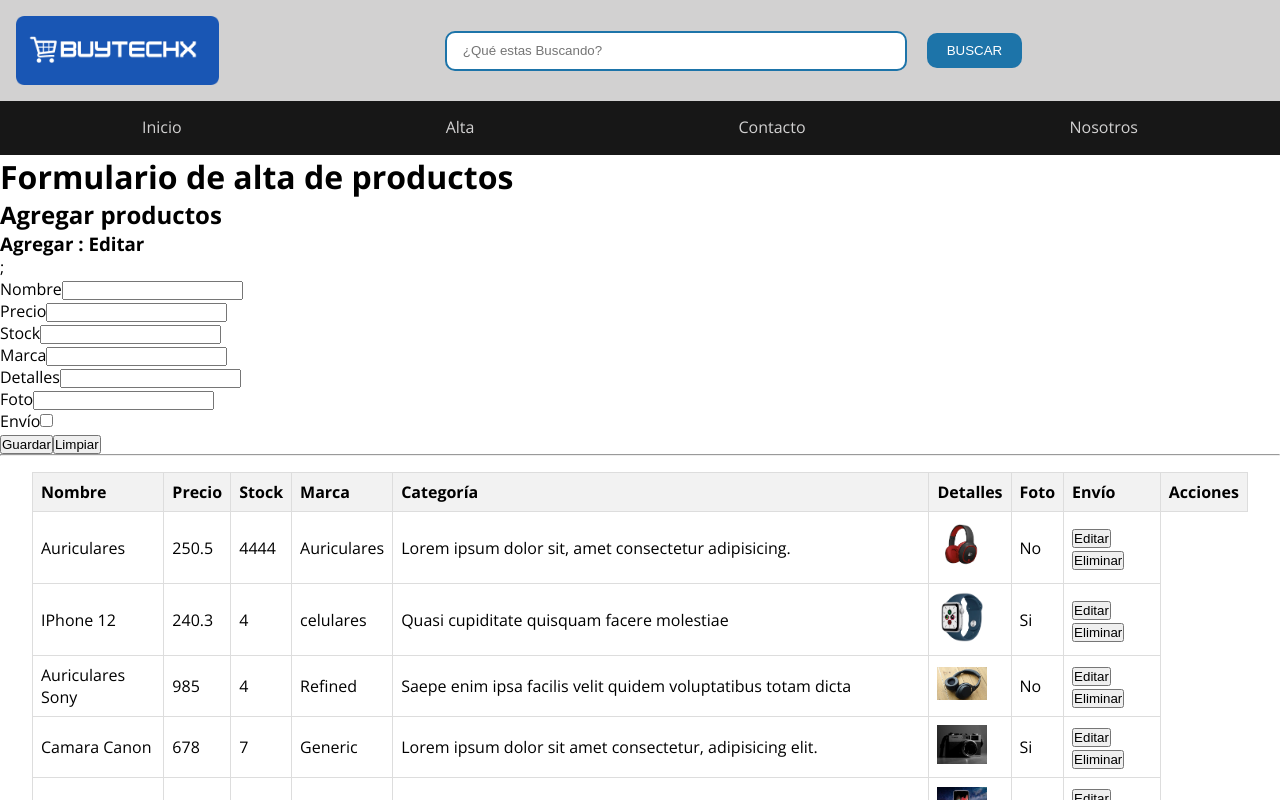
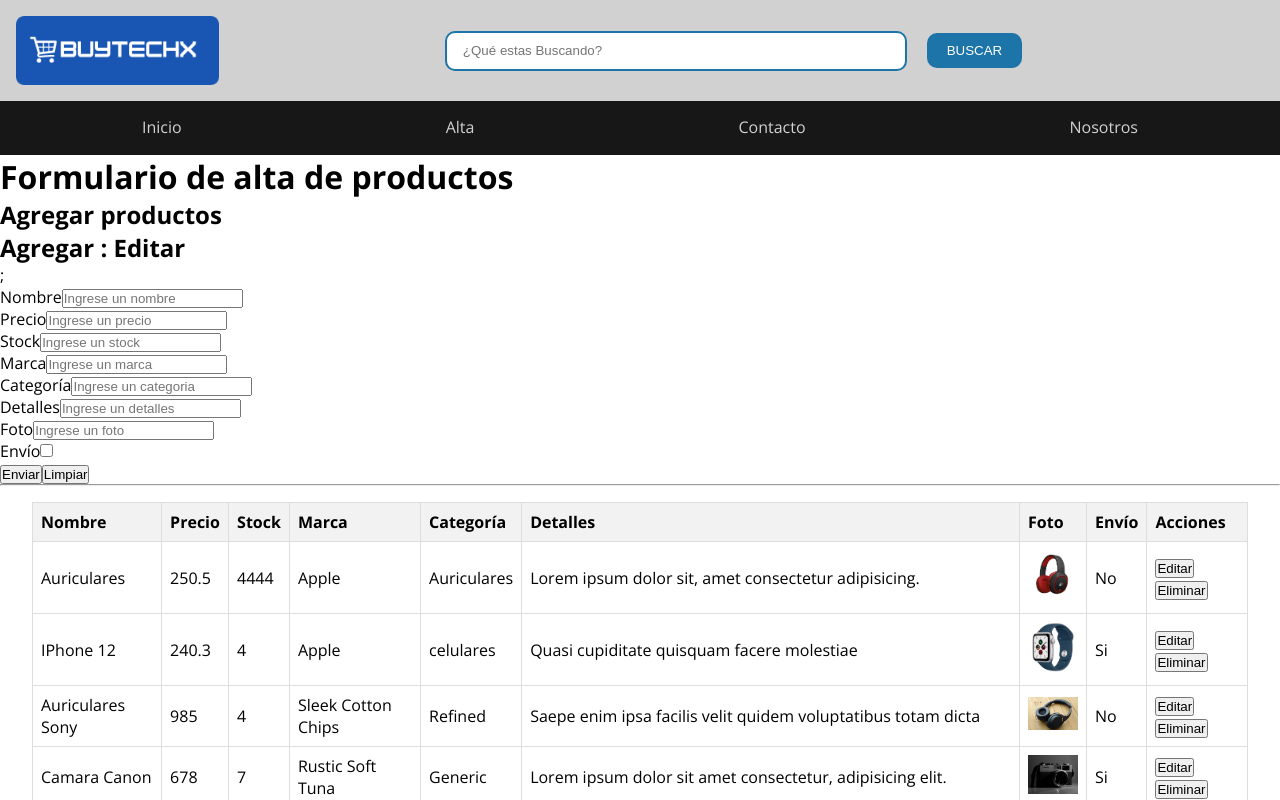
Before and after one commit to EzequielArocha/bc-62130-integrador-etapa-2, a React (Vite) app: page /alta in a window 1280 px wide. Shown: the top 800 px of the page. Built offline with nearby package versions, Linux system fonts and the light colour scheme; data requests are answered from the project's data file.

Commit message:
terminada la creacion y eliminación de productos

```diff
--- a/src/components/Formulario.jsx
+++ b/src/components/Formulario.jsx
@@ -1,4 +1,5 @@
-import { useState } from "react";
+import { useContext, useState } from "react";
+import ProductoContext from "../contexts/ProductoContext";
 
 const formInicial = {
   id: null,
@@ -6,6 +7,7 @@ const formInicial = {
   Precio: "",
   Stock: "",
   Marca: "",
+  Categoria: "",
   Detalles: "",
   Foto: "",
   Envío: false,
@@ -13,6 +15,8 @@ const formInicial = {
 
 const Formulario = () => {
   const [form, setForm] = useState(formInicial);
+  const { crearProductoContext } = useContext(ProductoContext);
+
   const handleChange = (e) => {
     const { type, name, checked, value } = e.target;
     setForm({
@@ -20,18 +24,24 @@ const Formulario = () => {
       [name]: type === "checkbox" ? checked : value,
     });
   };
-  const handleSubmit = () => {};
+  const handleSubmit = async (e) => {
+    e.preventDefault();
+
+    await crearProductoContext(form);
+  };
+
   const handleReset = () => {};
   return (
     <>
-      <h3>Agregar : Editar</h3>;
-      <form>
+      <h2>Agregar : Editar</h2>;
+      <form onSubmit={handleSubmit}>
         <div>
           <label htmlFor="lbl-nombre">Nombre</label>
           <input
             type="text"
             name="nombre"
             id="lbl-nombre"
+            placeholder="Ingrese un nombre"
             value={form.nombre}
             onChange={handleChange}
           />
@@ -42,7 +52,8 @@ const Formulario = () => {
             type="text"
             name="precio"
             id="lbl-precio"
-            value={form.Precio}
+            placeholder="Ingrese un precio"
+            value={form.precio}
             onChange={handleChange}
           />
         </div>
@@ -52,7 +63,8 @@ const Formulario = () => {
             type="text"
             name="stock"
             id="lbl-stock"
-            value={form.Stock}
+            placeholder="Ingrese un stock"
+            value={form.stock}
             onChange={handleChange}
           />
         </div>
@@ -62,19 +74,34 @@ const Formulario = () => {
             type="text"
             name="marca"
             id="lbl-marca"
-            value={form.Marca}
+            placeholder="Ingrese un marca"
+            value={form.marca}
+            onChange={handleChange}
+          />
+        </div>
+        <div>
+          <label htmlFor="lbl-categoria">Categoría</label>
+          <input
+            type="text"
+            name="categoria"
+            id="lbl-categoria"
+            placeholder="Ingrese un categoria"
+            value={form.categoria}
             onChange={handleChange}
           />
         </div>
         <div>
           <label htmlFor="lbl-detalles">Detalles</label>
+          {
             <input
               type="text"
               name="detalles"
               id="lbl-detalles"
-            value={form.Detalles}
+              placeholder="Ingrese un detalles"
+              value={form.detalles}
               onChange={handleChange}
             />
+          }
         </div>
         <div>
           <label htmlFor="lbl-foto">Foto</label>
@@ -82,7 +109,8 @@ const Formulario = () => {
             type="text"
             name="foto"
             id="lbl-foto"
-            value={form.Foto}
+            placeholder="Ingrese un foto"
+            value={form.foto}
             onChange={handleChange}
           />
         </div>
@@ -92,12 +120,15 @@ const Formulario = () => {
             type="checkbox"
             name="envio"
             id="lbl-envio"
-            checked={form.Envío}
+            placeholder="Ingrese un envio"
+            checked={form.envío}
             onChange={handleChange}
           />
         </div>
-        <button type="submit">Guardar</button>
-        <button type="reset">Limpiar</button>
+        <button type="submit">Enviar</button>
+        <button type="reset" onClick={handleReset}>
+          Limpiar
+        </button>
       </form>
     </>
   );
--- a/src/components/TablaFila.jsx
+++ b/src/components/TablaFila.jsx
@@ -1,11 +1,30 @@
+import { useContext } from "react";
+import ProductoContext from "../contexts/ProductoContext";
 import "./TablaFila.scss";
 
 const TablaFila = ({ producto }) => {
+  const { eliminarProductoContext } = useContext(ProductoContext);
+
+  const handleDelete = (id) => {
+    console.warn(id);
+
+    let isDelete = window.confirm(`
+      ¿Estás seguro de eliminar el producto con el 'id': ${id}
+    `);
+
+    if (isDelete) {
+      eliminarProductoContext(id);
+    } else {
+      return; // break
+    }
+  };
+
   return (
     <tr>
       <td>{producto.nombre}</td>
       <td>{producto.precio}</td>
       <td>{producto.stock}</td>
+      <td>{producto.marca}</td>
       <td>{producto.categoria}</td>
       <td>{producto.detalles}</td>
       <td>
--- a/src/contexts/ProductoContext.jsx
+++ b/src/contexts/ProductoContext.jsx
@@ -1,5 +1,5 @@
 import { useState, createContext, useEffect } from "react";
-import { get } from "../utils/http";
+import { del, get, post } from "../utils/http";
 
 const ProductoContext = createContext();
 const url = "http://localhost:8080/productos/";
@@ -20,7 +20,27 @@ const ProductoProvider = ({ children }) => {
     }
   };
 
-  const data = { productos };
+  const crearProductoContext = async (productoNuevo) => {
+    try {
+      const productoBackNuevo = await post(url, productoNuevo);
+      setProductos([...productos, productoBackNuevo]);
+    } catch (error) {
+      console.error("Fallo crearProductoConext", error);
+    }
+  };
+
+  const eliminarProductoContext = async (id) => {
+    try {
+      const productoEliminado = await del(url, id);
+      console.log(productoEliminado);
+      let nuevaDB = productos.filter((producto) => producto.id !== id);
+      setProductos(nuevaDB);
+    } catch (error) {
+      console.error("Algo pasó en el eliminarProductoContext", error);
+    }
+  };
+
+  const data = { productos, crearProductoContext, eliminarProductoContext };
   return (
     <ProductoContext.Provider value={data}>{children}</ProductoContext.Provider>
   );
--- a/src/utils/http.js
+++ b/src/utils/http.js
@@ -37,3 +37,22 @@ export const post = async (url, dato) => {
     console.error("ERROR POST", error);
   }
 };
+export const del = async (url, id) => {
+  try {
+    const config = {
+      method: "DELETE",
+    };
+    const urlFull = url + id;
+    console.log(urlFull);
+    const respuesta = await fetch(urlFull, config);
+    if (!respuesta.ok) {
+      throw new Error(
+        `Ocurrió un problema ${respuesta.status} ${respuesta.statusText}`
+      );
+    }
+    const productoEliminado = await respuesta.json();
+    return productoEliminado;
+  } catch (error) {
+    console.error("ERROR DELETE", error);
+  }
+};
```
Also changed, not shown: data/db.json (line endings or trailing spaces). Lines whose indentation alone changed are shown as unchanged.
